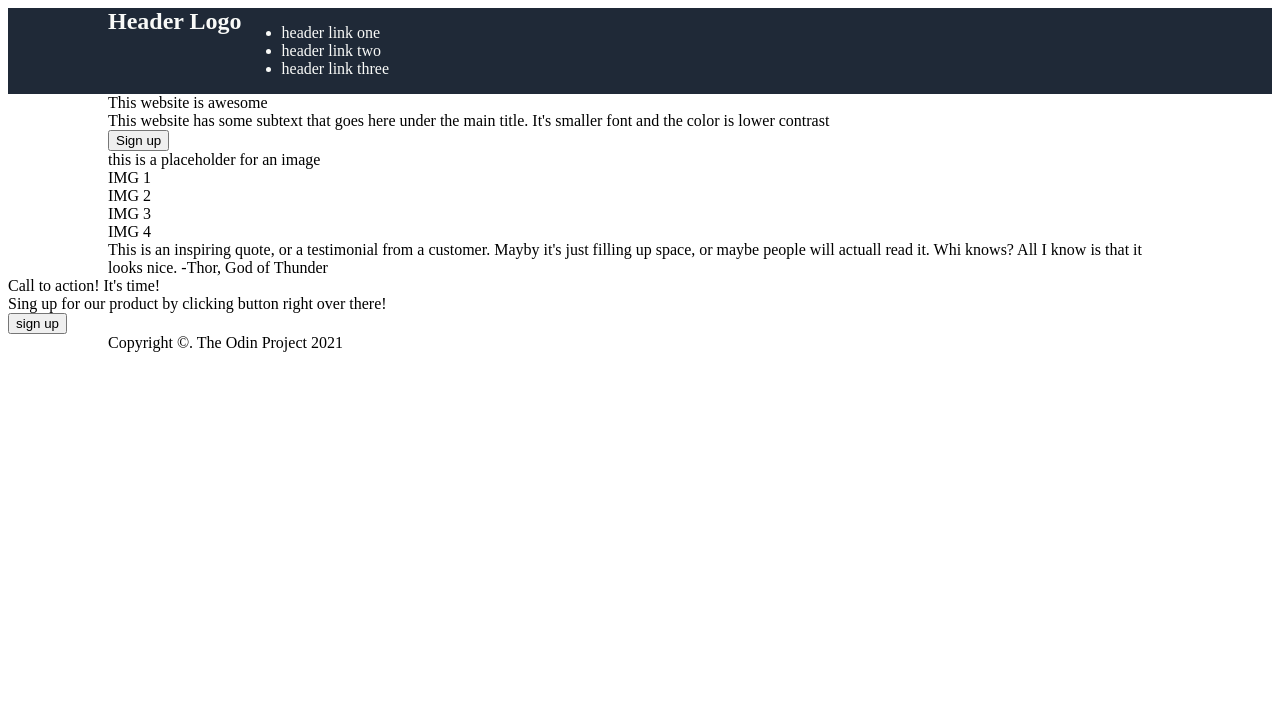
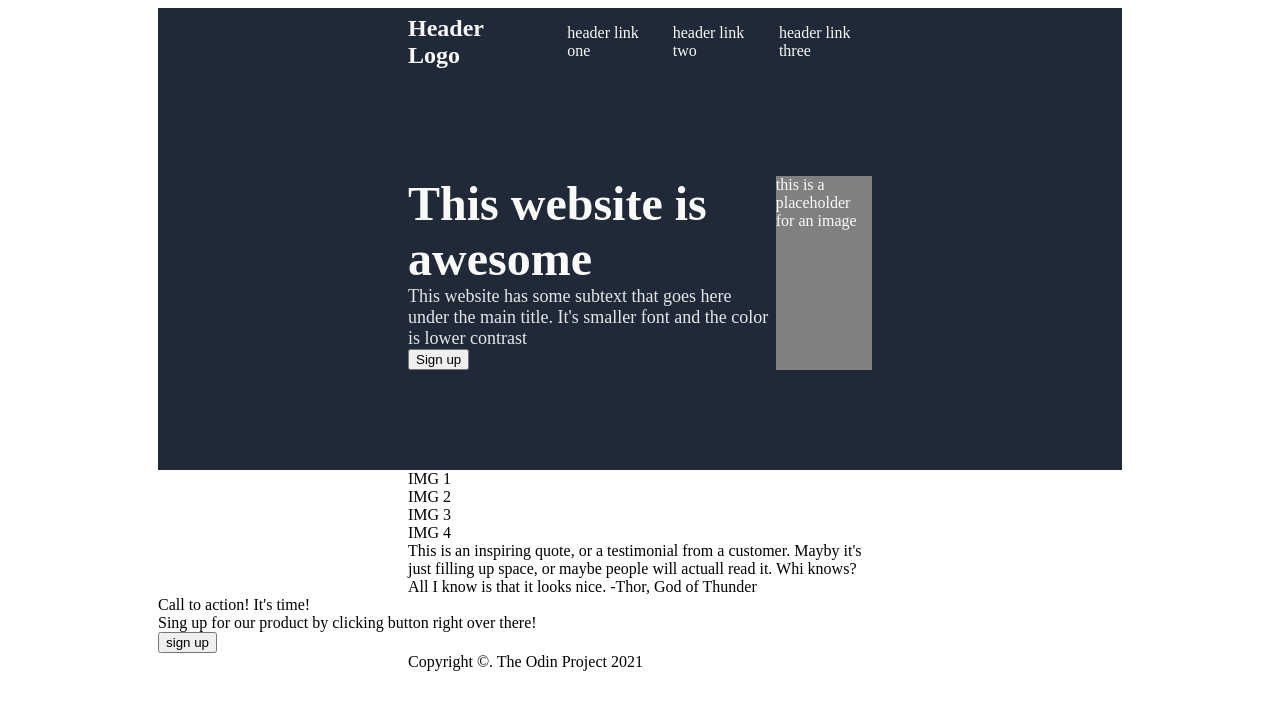
Before and after one commit to Kurczakus/LandingPage_PI, a plain HTML site: page index.html in a window 1280 px wide. Drawn offline with Linux system fonts and the light colour scheme.

Commit message:
Header and SNP_Container change
1. Text and layout of header changed:
	- background
	- font size & color and weight
2. SNP_Contaner:
	- background
	- font size & color and weght

```diff
--- a/index.html
+++ b/index.html
@@ -10,8 +10,8 @@
 <body>
     <div class="header">
         <div class="logo">Header Logo</div>
-        <div class="header_links">
-            <ul>
+        <div>
+            <ul class="links">
                 <li>header link one</li>
                 <li>header link two</li>
                 <li>header link three</li>
@@ -24,8 +24,8 @@
             <div class="subtext">This website has some subtext that goes here under the main title. It's smaller font and the color is lower contrast</div>
             <button>Sign up</button>
         </div>
-        <div class="picture container">
-            <a>this is a placeholder for an image</a>
+        <div class="picture_container">
+            <div>this is a placeholder for an image</div>
         </div>
     </div>
     <div class="RI_container"> <!--RI - Random Info-->
--- a/style.css
+++ b/style.css
@@ -1,20 +1,54 @@
 body {
     display: flex;
     flex-direction: column;
-
+    padding-left: 150px;
+    padding-right: 150px;
 }
 
-.header, .SNP_container, .RI_container, .quote, .CTA_main.container, .footer {
-    padding-left: 100px;
-    padding-right: 100px;
+.header, .SNP_container, .RI_container, .quote, .CTA_main.container, .CTA_Sign_up_container, .footer {
+    padding-left: 250px;
+    padding-right: 250px;
+}
+
+.header, .SNP_container {
+    background-color: #1F2937;
+    color: #F9FAF8;
 }
 .header {
-    background-color: #1F2937;
     display:flex;
-    color: #F9FAF8;
+    align-items: center;
+    justify-content: space-between;
 }
 
 .logo {
     font-size: 24px;
     font-weight:bold;
 }
+
+.links {
+    display: flex;
+    justify-content: end;
+    list-style-type: none;
+    gap:20px;
+}
+
+.SNP_container {
+    display: flex;
+    flex:1;
+    padding-top: 100px;
+    padding-bottom: 100px;
+}
+
+.Main_title {
+    font-size: 48px;
+    font-weight: bolder;
+}
+
+.subtext {
+    font-size: 18px;
+    color: #E5E7EB;
+}
+
+.picture_container {
+    background: gray;
+}
```
